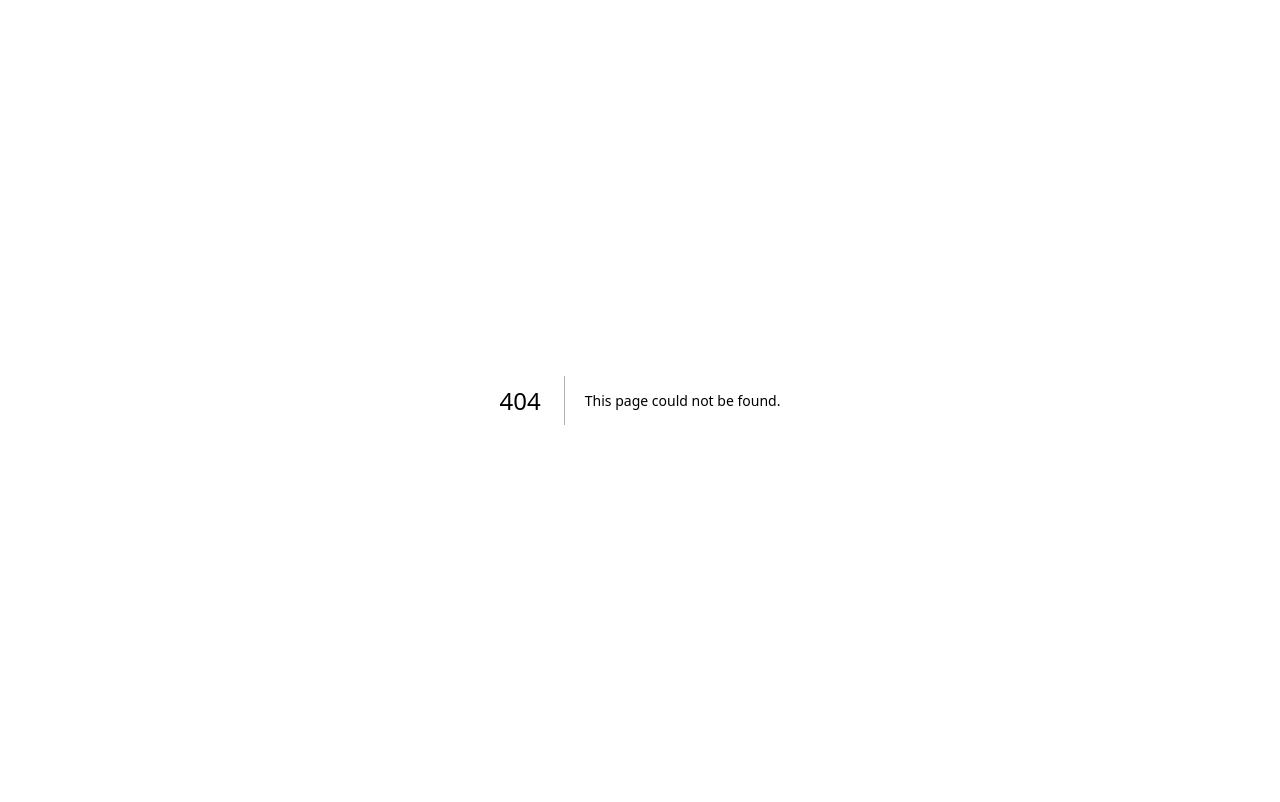
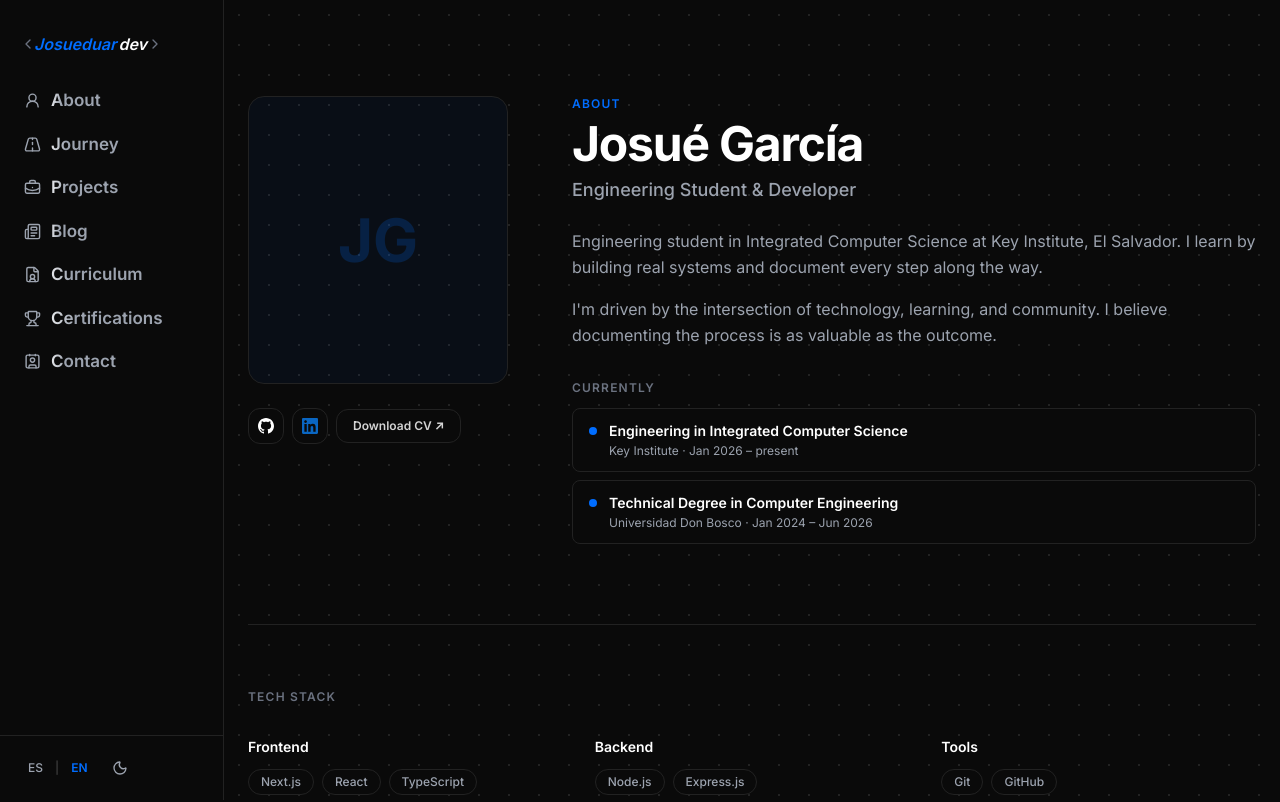
Before and after one commit to josueduarkey/engineering-journey, a Next.js app: page /en/about in a window 1280 px wide. Before the commit this address had no page. Shown: the top 802 px of the page. Built offline with nearby package versions, Linux system fonts and the light colour scheme.

Commit message:
add about me in portfolio

```diff
--- /dev/null
+++ b/app/[locale]/about/page.tsx
@@ -0,0 +1,211 @@
+import type { Metadata } from "next";
+import type { Locale } from "@/lib/content";
+
+export const metadata: Metadata = {
+  title: "Sobre mí",
+  description: "Josué García — Engineering Student & Developer en Key Institute, El Salvador.",
+};
+
+const techStack = [
+  {
+    category: { es: "Frontend", en: "Frontend" },
+    items: ["Next.js", "React", "TypeScript", "Tailwind CSS", "HTML & CSS"],
+  },
+  {
+    category: { es: "Backend", en: "Backend" },
+    items: ["Node.js", "Express.js"],
+  },
+  {
+    category: { es: "Herramientas", en: "Tools" },
+    items: ["Git", "GitHub"],
+  },
+];
+
+const currently = [
+  {
+    institution: { es: "Key Institute", en: "Key Institute" },
+    program: {
+      es: "Ingeniería en Ciencias de la Computación Integradas",
+      en: "Engineering in Integrated Computer Science",
+    },
+    period: { es: "Ene 2026 – presente", en: "Jan 2026 – present" },
+    href: "https://keyinstitute.com/",
+  },
+  {
+    institution: { es: "Universidad Don Bosco", en: "Universidad Don Bosco" },
+    program: {
+      es: "Técnico en Ingeniería en Computación",
+      en: "Technical Degree in Computer Engineering",
+    },
+    period: { es: "Ene 2024 – Jun 2026", en: "Jan 2024 – Jun 2026" },
+    href: "https://www.udb.edu.sv/udb/",
+  },
+];
+
+const copy: Record<Locale, {
+  eyebrow: string;
+  title: string;
+  subtitle: string;
+  bio1: string;
+  bio2: string;
+  stackTitle: string;
+  currentlyTitle: string;
+  downloadCV: string;
+  photoAlt: string;
+}> = {
+  es: {
+    eyebrow: "Sobre mí",
+    title: "Josué García",
+    subtitle: "Engineering Student & Developer",
+    bio1: "Estudiante de Ingeniería en Ciencias de la Computación Integradas en Key Institute, El Salvador. Aprendo construyendo sistemas reales y documento cada etapa del camino.",
+    bio2: "Me motiva la intersección entre tecnología, aprendizaje y comunidad. Creo que documentar el proceso es tan valioso como el resultado.",
+    stackTitle: "Stack tecnológico",
+    currentlyTitle: "Actualmente",
+    downloadCV: "Descargar CV",
+    photoAlt: "Foto de Josué García",
+  },
+  en: {
+    eyebrow: "About",
+    title: "Josué García",
+    subtitle: "Engineering Student & Developer",
+    bio1: "Engineering student in Integrated Computer Science at Key Institute, El Salvador. I learn by building real systems and document every step along the way.",
+    bio2: "I'm driven by the intersection of technology, learning, and community. I believe documenting the process is as valuable as the outcome.",
+    stackTitle: "Tech Stack",
+    currentlyTitle: "Currently",
+    downloadCV: "Download CV",
+    photoAlt: "Photo of Josué García",
+  },
+};
+
+export default async function AboutPage({
+  params,
+}: {
+  params: Promise<{ locale: Locale }>;
+}) {
+  const { locale } = await params;
+  const c = copy[locale];
+
+  return (
+    <div className="mx-auto max-w-[1280px] px-6 py-16 md:py-24">
+
+      {/* ── Hero ────────────────────────────────────────────────────── */}
+      <div className="grid gap-12 lg:grid-cols-[260px_1fr] lg:gap-16">
+
+        {/* Photo column */}
+        <div className="flex flex-col items-center gap-6 lg:items-start">
+          {/* Photo — replace the inner div with <Image src="/about/photo.jpg" fill className="object-cover" alt={c.photoAlt} /> when ready */}
+          <div className="relative h-64 w-64 overflow-hidden rounded-2xl border border-(--border-color) bg-primary/5 lg:w-full lg:h-72">
+            <div className="flex h-full w-full items-center justify-center">
+              <span className="text-6xl font-bold text-primary/20 select-none">JG</span>
+            </div>
+          </div>
+
+          {/* Social links */}
+          <div className="flex flex-wrap items-center gap-2">
+            <a
+              href="https://github.com/josueduarkey"
+              target="_blank"
+              rel="noopener noreferrer"
+              aria-label="GitHub"
+              className="flex h-9 w-9 items-center justify-center rounded-md border border-(--border-color) bg-(--bg) transition-colors hover:border-primary/40"
+            >
+              <img src="/GitHub_light.svg" className="h-4 w-4 dark:hidden" alt="GitHub" />
+              <img src="/GitHub_dark.svg" className="hidden h-4 w-4 dark:block" alt="GitHub" />
+            </a>
+
+            <a
+              href="https://www.linkedin.com/in/josueduardogarcia/"
+              target="_blank"
+              rel="noopener noreferrer"
+              aria-label="LinkedIn"
+              className="flex h-9 w-9 items-center justify-center rounded-md border border-(--border-color) bg-(--bg) transition-colors hover:border-primary/40"
+            >
+              <img src="/linkedin.svg" className="h-4 w-4" alt="LinkedIn" />
+            </a>
+
+            <a
+              href="https://drive.google.com/file/d/1Qik9JP5Z5bBuh-MAgDH5c7aGFzWgDy7Q/preview"
+              target="_blank"
+              rel="noopener noreferrer"
+              className="rounded-md border border-(--border-color) bg-(--bg) px-4 py-2 text-xs font-semibold text-neutral-700 transition-colors hover:border-primary/40 hover:text-primary dark:text-neutral-300"
+            >
+              {c.downloadCV} ↗
+            </a>
+          </div>
+        </div>
+
+        {/* Info column */}
+        <div>
+          <p className="text-xs font-semibold uppercase tracking-widest text-primary">
+            {c.eyebrow}
+          </p>
+          <h1 className="mt-2 text-4xl font-bold tracking-tight text-neutral-900 dark:text-white md:text-5xl">
+            {c.title}
+          </h1>
+          <p className="mt-2 text-lg font-medium text-neutral-500 dark:text-neutral-400">
+            {c.subtitle}
+          </p>
+
+          <div className="mt-6 space-y-4 text-base leading-relaxed text-neutral-600 dark:text-neutral-400">
+            <p>{c.bio1}</p>
+            <p>{c.bio2}</p>
+          </div>
+
+          {/* Currently studying */}
+          <div className="mt-8">
+            <p className="mb-3 text-xs font-semibold uppercase tracking-widest text-neutral-400 dark:text-neutral-500">
+              {c.currentlyTitle}
+            </p>
+            <div className="space-y-2">
+              {currently.map((item) => (
+                <a
+                  key={item.href}
+                  href={item.href}
+                  target="_blank"
+                  rel="noopener noreferrer"
+                  className="group flex items-start gap-3 rounded-sm border border-(--border-color) bg-(--bg) px-4 py-3 transition-colors hover:border-primary/40"
+                >
+                  <div className="mt-1.5 h-2 w-2 shrink-0 rounded-full bg-primary" />
+                  <div>
+                    <p className="text-sm font-semibold text-neutral-900 transition-colors group-hover:text-primary dark:text-white">
+                      {item.program[locale]}
+                    </p>
+                    <p className="mt-0.5 text-xs text-neutral-500 dark:text-neutral-400">
+                      {item.institution[locale]} · {item.period[locale]}
+                    </p>
+                  </div>
+                </a>
+              ))}
+            </div>
+          </div>
+        </div>
+      </div>
+
+      {/* ── Tech Stack ──────────────────────────────────────────────── */}
+      <div className="mt-20 border-t border-(--border-color) pt-16">
+        <p className="mb-8 text-xs font-semibold uppercase tracking-widest text-neutral-400 dark:text-neutral-500">
+          {c.stackTitle}
+        </p>
+        <div className="grid gap-8 sm:grid-cols-3">
+          {techStack.map((group) => (
+            <div key={group.category.en}>
+              <p className="mb-3 text-sm font-semibold text-neutral-900 dark:text-white">
+                {group.category[locale]}
+              </p>
+              <div className="flex flex-wrap gap-2">
+                {group.items.map((item) => (
+                  <span
+                    key={item}
+                    className="rounded-full border border-(--border-color) bg-(--bg) px-3 py-1 text-xs font-medium text-neutral-600 dark:text-neutral-400"
+                  >
+                    {item}
+                  </span>
+                ))}
+              </div>
+            </div>
+          ))}
+        </div>
+      </div>
+    </div>
+  );
+}
--- a/app/[locale]/certifications/page.tsx
+++ b/app/[locale]/certifications/page.tsx
@@ -26,8 +26,8 @@ const copy: Record<Locale, {
 }> = {
   es: {
     eyebrow: "Certificaciones",
-    title: "Cursos y certificaciones completados.",
-    description: "Aprendizaje continuo fuera del aula — plataformas, cursos especializados y formación técnica complementaria.",
+    title: "Cursos, talleres y certificaciones completados.",
+    description: "Aprendizaje continuo fuera del aula - plataformas, cursos especializados y formación técnica complementaria.",
     empty: "Próximamente",
     emptySub: "Las certificaciones de esta categoría aparecerán aquí.",
     prev: "Anterior",
@@ -39,7 +39,7 @@ const copy: Record<Locale, {
   en: {
     eyebrow: "Certifications",
     title: "Completed courses and certifications.",
-    description: "Continuous learning outside the classroom — platforms, specialized courses, and complementary technical training.",
+    description: "Continuous learning outside the classroom - platforms, specialized courses, and complementary technical training.",
     empty: "Coming soon",
     emptySub: "Certifications for this category will appear here.",
     prev: "Previous",
--- a/app/layout.tsx
+++ b/app/layout.tsx
@@ -15,7 +15,7 @@ export const metadata: Metadata = {
     default: "Engineering Journey",
   },
   description:
-    "Plataforma de documentación de ingeniería de Josué García — proyectos, aprendizaje y crecimiento técnico.",
+    "Plataforma de documentación de ingeniería de Josué García - proyectos, aprendizaje y crecimiento técnico.",
   icons: {
     icon: "/computer-science-logo.svg",
   },
--- a/components/journey/Timeline.tsx
+++ b/components/journey/Timeline.tsx
@@ -11,11 +11,8 @@ import {
 } from "@/lib/content";
 import TagList from "@/components/shared/TagList";
 import JourneyImageStack from "@/components/journey/JourneyImageStack";
+import {TimelineProps} from "@/types/journey"
 
-type TimelineProps = {
-  milestones: JourneyMilestone[];
-  locale: Locale;
-};
 
 const viewProjectsLabel: Record<Locale, string> = {
   es: "Ver proyectos",
--- a/components/layout/Footer.tsx
+++ b/components/layout/Footer.tsx
@@ -3,10 +3,10 @@ import { Link } from "@/i18n/navigation";
 import CVIcon from "@/components/layout/CVIcon";
 
 const footerLinks = [
+  { key: "about", href: "/about" },
   { key: "journey", href: "/journey" },
   { key: "projects", href: "/projects" },
   { key: "blog", href: "/blog" },
-  { key: "curriculum", href: "/curriculum" },
   { key: "achievements", href: "/certifications" },
   { key: "contact", href: "/contact" },
 ] as const;
--- a/components/navigation/Navbar.tsx
+++ b/components/navigation/Navbar.tsx
@@ -8,12 +8,12 @@ import ThemeToggle from "./ThemeToggle";
 import LanguageSwitcher from "./LanguageSwitcher";
 
 const navLinks = [
+  { key: "about", href: "/about" },
   { key: "journey", href: "/journey" },
   { key: "projects", href: "/projects" },
   { key: "blog", href: "/blog" },
   { key: "curriculum", href: "/curriculum" },
-  { key: "keyWeek", href: "/key-week" },
-  { key: "achievements", href: "/achievements" },
+  { key: "achievements", href: "/certifications" },
   { key: "contact", href: "/contact" },
 ] as const;
 
--- a/components/navigation/Sidebar.tsx
+++ b/components/navigation/Sidebar.tsx
@@ -8,11 +8,11 @@ import {
   ChevronRight,
   Menu,
   X,
+  UserRound,
   Road,
   BriefcaseBusiness,
   Newspaper,
   FileUser,
-  Calendar1,
   Trophy,
   Contact,
   type LucideIcon,
@@ -25,11 +25,11 @@ const navLinks: Array<{
   href: string;
   Icon: LucideIcon;
 }> = [
+  { key: "about", href: "/about", Icon: UserRound },
   { key: "journey", href: "/journey", Icon: Road },
   { key: "projects", href: "/projects", Icon: BriefcaseBusiness },
   { key: "blog", href: "/blog", Icon: Newspaper },
   { key: "curriculum", href: "/curriculum", Icon: FileUser },
-  { key: "keyWeek", href: "/key-week", Icon: Calendar1 },
   { key: "achievements", href: "/certifications", Icon: Trophy },
   { key: "contact", href: "/contact", Icon: Contact },
 ];
--- a/messages/en.json
+++ b/messages/en.json
@@ -1,10 +1,10 @@
 {
   "Navigation": {
+    "about": "About",
     "journey": "Journey",
     "projects": "Projects",
     "blog": "Blog",
     "curriculum": "Curriculum",
-    "keyWeek": "Key Week",
     "achievements": "Certifications",
     "contact": "Contact"
   },
--- a/messages/es.json
+++ b/messages/es.json
@@ -1,10 +1,10 @@
 {
   "Navigation": {
+    "about": "Sobre mí",
     "journey": "Trayectoria",
     "projects": "Proyectos",
     "blog": "Blog",
     "curriculum": "Curriculum",
-    "keyWeek": "Key Week",
     "achievements": "Certificaciones",
     "contact": "Contacto"
   },
```
Also changed, not shown: types/journey.ts (added, +7 -0 lines), 2 other files (tests, documents, lock files or other folders).
